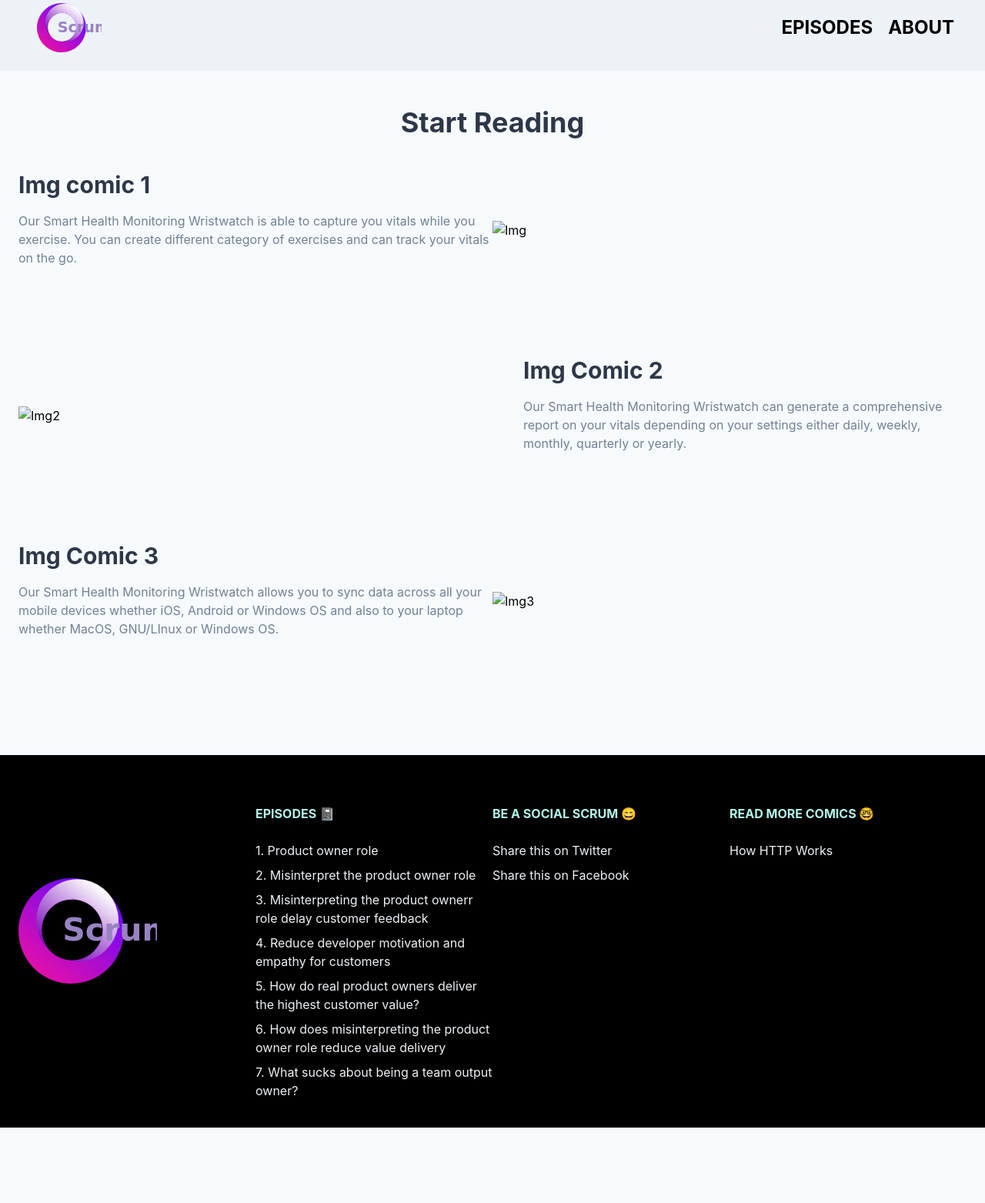
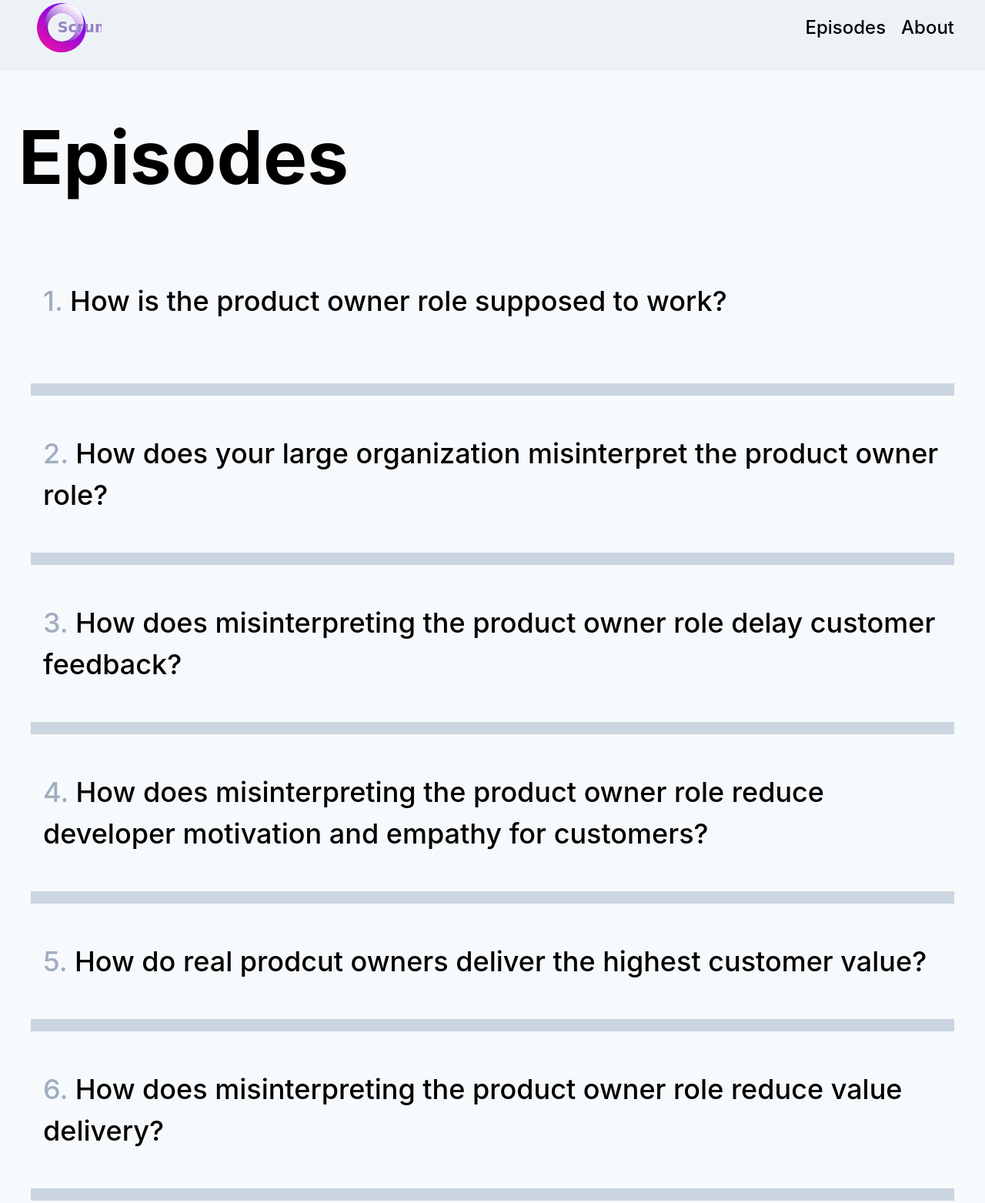
Before and after one commit to JuanSBonora/Web-Comic, a website: page public/episodes.html in a window 1280 px wide. Shown: the part 20-1583 px from the top of the page at 77% size. Before the commit the page ends 1485 px from the top, so only its background shows below. Drawn offline with Linux system fonts and the light colour scheme.

Commit message:
Create title scenes :pencil:

```diff
--- a/public/episodes.html
+++ b/public/episodes.html
@@ -17,18 +17,18 @@
                 <!-- <span class="font-semibold text-xl tracking-tight">Scrum Comic</span> -->
               </a>
             </div>
-            <div class="block lg:hidden">
+            <!-- <div class="block lg:hidden">
               <button class="flex items-center px-3 py-2 border rounded text-teal-200 border-teal-400 hover:text-white hover:border-white">
                 <svg class="fill-current h-3 w-3" viewBox="0 0 20 20" xmlns="http://www.w3.org/2000/svg"><title>Menu</title><path d="M0 3h20v2H0V3zm0 6h20v2H0V9zm0 6h20v2H0v-2z"/></svg>
               </button>
-            </div>
+            </div> -->
             <div class="w-full block flex justify-end lg:flex lg:items-center lg:w-auto">
               <div class="text-sm lg:flex-justify-end left-0">
-                <a href="episodes.html" class="font-bold text-2xl block mt-4 lg:inline-block lg:mt-0 text-black hover:text-gray-500 mr-4">
-                  EPISODES
+                <a href="episodes.html" class="font-medium text-2xl block mt-4 lg:inline-block lg:mt-0 text-black hover:text-gray-500 mr-4">
+                  Episodes
                 </a>
-                <a href="about.html" class="font-bold text-2xl block mt-4 lg:inline-block lg:mt-0 text-black hover:text-gray-500 mr-4">
-                  ABOUT
+                <a href="about.html" class="font-medium text-2xl block mt-4 lg:inline-block lg:mt-0 text-black hover:text-gray-500 mr-4">
+                  About
                 </a>
               </div>
             </div>
@@ -37,37 +37,59 @@
 
     <!--Seccion -->
     <section class="container mx-auto px-6 p-10">
-            <h2 class="text-4xl font-bold text-center text-gray-800 mb-8">
-              Start Reading
+            <h2 class="text-7xl font-bold text-left text-black mb-8">
+              Episodes
             </h2>
-            <div class="flex items-center flex-wrap mb-20">
-              <div class="w-full md:w-1/2">
-                <h4 class="text-3xl text-gray-800 font-bold mb-3">Img comic 1</h4>
-                <p class="text-gray-600 mb-8">Our Smart Health Monitoring Wristwatch is able to capture you vitals while you exercise. You can create different category of exercises and can track your vitals on the go.</p>
-              </div>
-              <div class="w-full md:w-1/2">
-                <img src="assets/img1.svg" alt="Img"/>
-              </div>
-            </div>
-
-            <div class="flex items-center flex-wrap mb-20">
-              <div class="w-full md:w-1/2">
-                <img src="assets/img2.svg" alt="Img2" />
-              </div>
-              <div class="w-full md:w-1/2 pl-10">
-                <h4 class="text-3xl text-gray-800 font-bold mb-3">Img Comic 2</h4>
-                <p class="text-gray-600 mb-8">Our Smart Health Monitoring Wristwatch can generate a comprehensive report on your vitals depending on your settings either daily, weekly, monthly, quarterly or yearly.</p>
-              </div>
-            </div>
-
-            <div class="flex items-center flex-wrap mb-20">
-              <div class="w-full md:w-1/2">
-                <h4 class="text-3xl text-gray-800 font-bold mb-3">Img Comic 3</h4>
-                <p class="text-gray-600 mb-8">Our Smart Health Monitoring Wristwatch allows you to sync data across all your mobile devices whether iOS, Android or Windows OS and also to your laptop whether MacOS, GNU/LInux or Windows OS.</p>
-              </div>
-              <div class="w-full md:w-1/2">
-                <img src="assets/img3.svg" alt="Img3" />
-              </div>
+            <div class="p-4">
+              <a href="episodes/scene1.html">
+                <span class="block text-left px-4 py-10">
+                  <h1 class="inline text-4xl font-medium text-gray-500 mb-8">1. </h2>
+                  <h1 class="inline text-4xl font-medium text-black">How is the product owner role supposed to work?</h2>
+                </span>
+              </a>
+              <span class="block bg-gray-400 px-4 py-2 my-10"></span>
+              <a href="episodes/scene2.html">
+                <span class="block text-left px-4 py-2 mt-2">
+                  <h1 class="inline text-4xl font-medium text-gray-500 mb-8">2. </h2>
+                  <h1 class="inline text-4xl font-medium text-black">How does your large organization misinterpret the product owner role?</h2>
+                </span>
+              </a>
+              <span class="block bg-gray-400 px-4 py-2 my-10"></span>
+              <a href="episodes/scene3.html">
+                <span class="block text-left px-4 py-2 mt-2">
+                  <h1 class="inline text-4xl font-medium text-gray-500 mb-8">3. </h2>
+                  <h1 class="inline text-4xl font-medium text-black">How does misinterpreting the product owner role delay customer feedback?</h2>
+                </span>
+              </a>
+              <span class="block bg-gray-400 px-4 py-2 my-10"></span>
+              <a href="episodes/scene4.html">
+                <span class="block text-left px-4 py-2 mt-2">
+                  <h1 class="inline text-4xl font-medium text-gray-500 mb-8">4. </h2>
+                  <h1 class="inline text-4xl font-medium text-black">How does misinterpreting the product owner role reduce developer motivation and empathy for customers?</h2>
+                </span>
+              </a>
+              <span class="block bg-gray-400 px-4 py-2 my-10"></span>
+              <a href="episodes/scene5.html">
+                <span class="block text-left px-4 py-2 mt-2">
+                  <h1 class="inline text-4xl font-medium text-gray-500 mb-8">5. </h2>
+                  <h1 class="inline text-4xl font-medium text-black">How do real prodcut owners deliver the highest customer value?</h2>
+                </span>
+              </a>
+              <span class="block bg-gray-400 px-4 py-2 my-10"></span>
+              <a href="episodes/scene6.html">
+                <span class="block text-left px-4 py-2 mt-2">
+                  <h1 class="inline text-4xl font-medium text-gray-500 mb-8">6. </h2>
+                  <h1 class="inline text-4xl font-medium text-black">How does misinterpreting the product owner role reduce value delivery?</h2>
+                </span>
+              </a>
+              <span class="block bg-gray-400 px-4 py-2 my-10"></span>
+              <a href="episodes/scene7.html">
+                <span class="block text-left px-4 py-2 mt-2">
+                  <h1 class="inline text-4xl font-medium text-gray-500 mb-8">7. </h2>
+                  <h1 class="inline text-4xl font-medium text-black">What sucks about being a team output owner?</h2>
+                </span>
+              </a>
+              <span class="block px-4 py-2 my-1 mb-16"></span>
             </div>
           </section>
     <!--Seccion -->
```
Also changed, not shown: public/about.html (+8 -7 lines), public/index.html (+9 -8 lines), public/build/tailwind.css.
